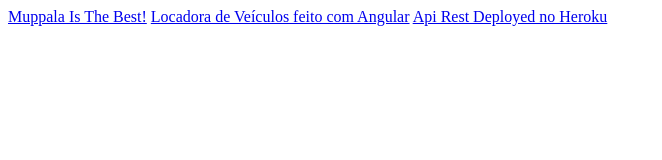
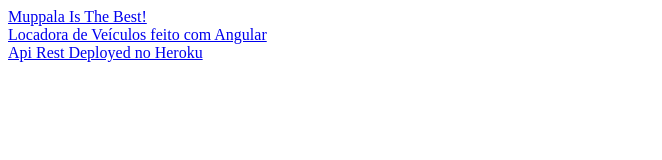
Before and after one commit to jonasrowd/jonasrowd.github.io, a plain HTML site: page index.html in a window 1280 px wide. Shown: the whole page, without its empty margins (0-662 px from the left). Drawn offline with Linux system fonts and the light colour scheme.

Commit message:
Provisório

```diff
--- a/index.html
+++ b/index.html
@@ -7,8 +7,8 @@
     <title>Jonas Machado</title>
 </head>
 <body>
-    <a link href="https://jonasrowd.github.io/ProjetoAngular-MenuRestaurante">Muppala Is The Best!</a>
-    <a link href="https://jonasrowd.github.io/AngularLocadoraVeiculos/">Locadora de Veículos feito com Angular</a>
+    <a link href="https://jonasrowd.github.io/ProjetoAngular-MenuRestaurante">Muppala Is The Best!</a><br>
+    <a link href="https://jonasrowd.github.io/AngularLocadoraVeiculos/">Locadora de Veículos feito com Angular</a><br>
     <a link href="https://locadoraangularrestapi.herokuapp.com/">Api Rest Deployed no Heroku</a>
 </body>
 </html>
```
